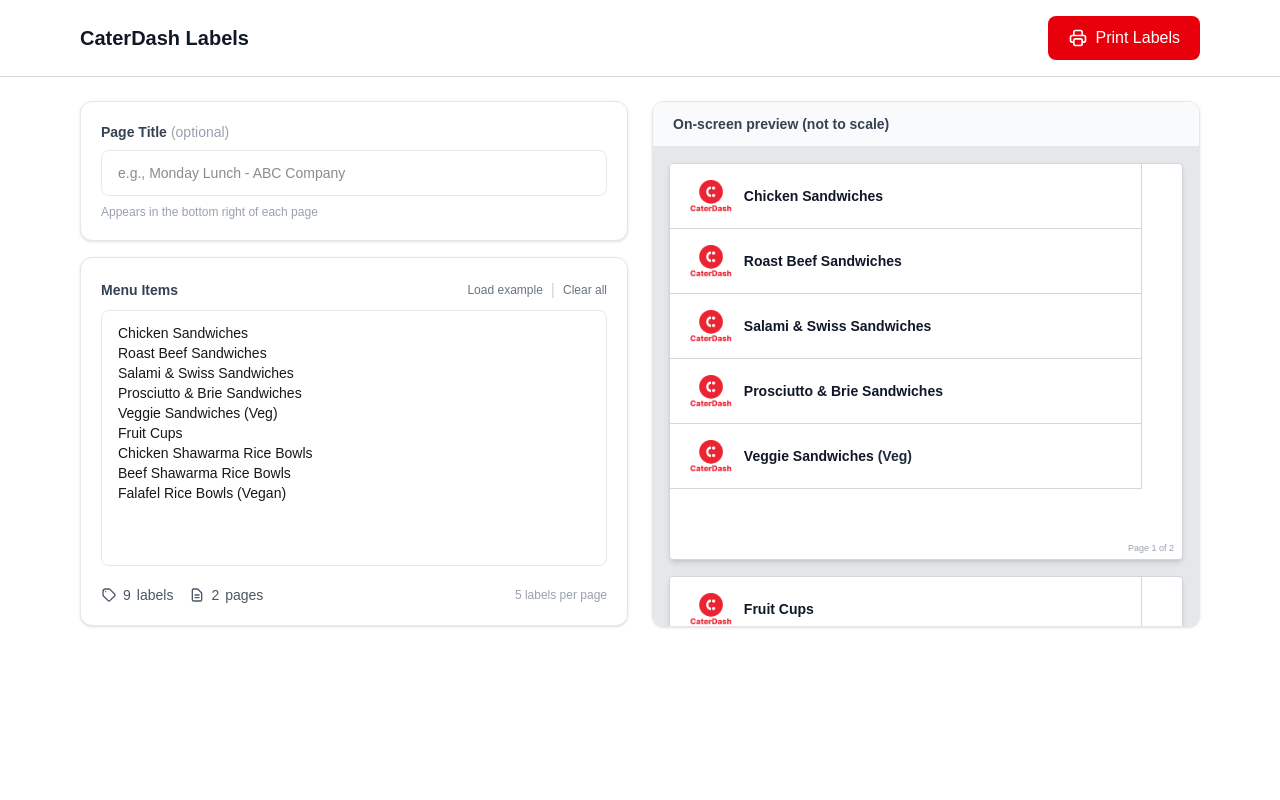
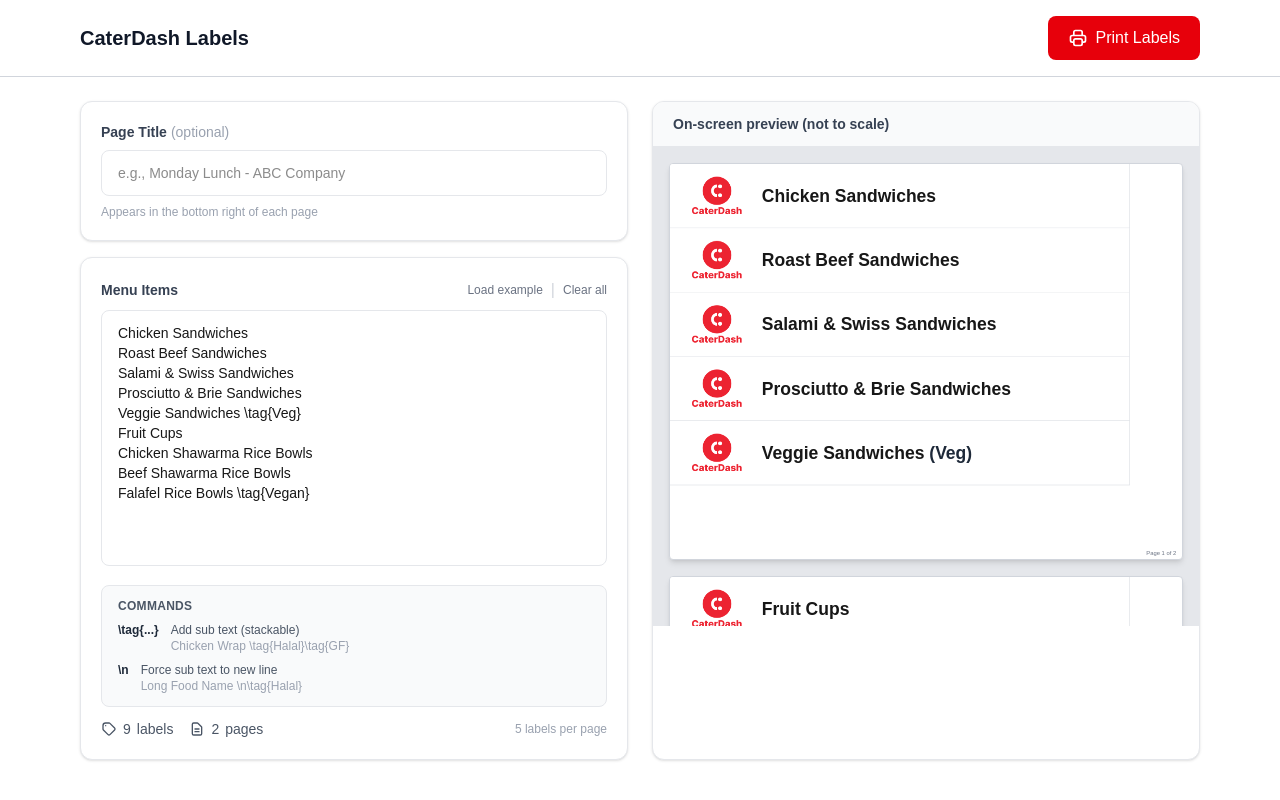
Before and after one commit to CaterDashAdmin/CaterDash-Trial, a Next.js app: page / in a window 1280 px wide. Both pictures are taken after a click on the button "Load example". Built offline with nearby package versions, Linux system fonts and the light colour scheme.

Commit message:
made label tool better

```diff
--- a/app/page.tsx
+++ b/app/page.tsx
@@ -1,6 +1,6 @@
 "use client";
 
-import React, { useState, useEffect, useMemo } from "react";
+import React, { useState, useEffect, useMemo, useRef } from "react";
 
 interface LabelItem {
   name: string;
@@ -13,11 +13,11 @@ const DEFAULT_MENU_ITEMS = `Chicken Sandwiches
 Roast Beef Sandwiches
 Salami & Swiss Sandwiches
 Prosciutto & Brie Sandwiches
-Veggie Sandwiches (Veg)
+Veggie Sandwiches \\tag{Veg}
 Fruit Cups
 Chicken Shawarma Rice Bowls
 Beef Shawarma Rice Bowls
-Falafel Rice Bowls (Vegan)`;
+Falafel Rice Bowls \\tag{Vegan}`;
 
 const MAX_TEXT_WIDTH = 680;
 const LABELS_PER_PAGE = 5;
@@ -54,10 +54,10 @@ export default function LabelMaker() {
     const lines = text.split("\n").filter(Boolean);
     const parsed = lines.map((line) => {
       const forceNewLine = line.includes("\\n");
-      const cleanedLine = line.replace("\\n", " ").trim();
-      const tagMatch = cleanedLine.match(/\(([^)]+)\)/);
-      const name = cleanedLine.replace(/\([^)]+\)/, "").trim();
-      const tag = tagMatch ? tagMatch[1] : undefined;
+      const cleanedLine = line.replace(/\\n/g, "\n").trim();
+      const tagMatches = [...cleanedLine.matchAll(/\\tag\{([^}]+)\}/g)];
+      const name = cleanedLine.replace(/\\tag\{[^}]+\}/g, "").trim();
+      const tag = tagMatches.length > 0 ? tagMatches.map((m) => m[1]).join(" · ") : undefined;
       return { name, tag, forceNewLine };
     });
     setLabels(parsed);
@@ -80,15 +80,23 @@ export default function LabelMaker() {
     setPageTitle("");
   };
 
+  const previewContainerRef = useRef<HTMLDivElement>(null);
+  const [previewScale, setPreviewScale] = useState(1);
+
+  useEffect(() => {
+    if (!isMounted) return;
+    const el = previewContainerRef.current;
+    if (!el) return;
+    const update = () => setPreviewScale((el.clientWidth - 32) / 1056);
+    update();
+    const ro = new ResizeObserver(update);
+    ro.observe(el);
+    return () => ro.disconnect();
+  }, [isMounted]);
+
   const computedLabels = useMemo(() => {
-    if (!isMounted) return labels;
-    return labels.map((item) => {
-      if (item.forceNewLine) return { ...item, inline: false };
-      if (!item.tag) return { ...item, inline: true };
-      const width = measureTextWidth(`${item.name} (${item.tag})`);
-      return { ...item, inline: width < MAX_TEXT_WIDTH };
-    });
-  }, [labels, isMounted]);
+    return labels.map((item) => ({ ...item, inline: !item.forceNewLine }));
+  }, [labels]);
 
   const pages = useMemo(() => {
     return chunkArray(computedLabels, LABELS_PER_PAGE);
@@ -209,8 +217,29 @@ export default function LabelMaker() {
                 className="w-full h-64 px-4 py-3 border border-gray-200 rounded-lg font-mono text-sm transition-shadow resize-none"
                 value={inputText}
                 onChange={handleInputChange}
-                placeholder="Enter items, one per line&#10;&#10;Add dietary tags in parentheses:&#10;Veggie Wrap (Vegan)&#10;Caesar Salad (GF)&#10;&#10;Use \n to force the tag to a new line:&#10;Chicken Shawarma Rice Bowls \n(Halal)"
+                placeholder="Enter items, one per line&#10;&#10;Add sub text:&#10;Veggie Wrap \tag{Vegan}&#10;&#10;Multiple tags:&#10;Chicken Wrap \tag{Halal}\tag{GF}&#10;&#10;Extra spacing before tag:&#10;Long Food Name \n\tag{Halal}"
               />
+
+              {/* Instruction Panel */}
+              <div className="mt-3 rounded-lg border border-gray-200 bg-gray-50 px-4 py-3 text-xs text-gray-500 font-mono">
+                <div className="font-sans font-semibold text-gray-600 mb-2 text-xs uppercase tracking-wide">Commands</div>
+                <div className="space-y-2">
+                  <div className="flex gap-3">
+                    <span className="text-gray-800 font-semibold whitespace-nowrap">\tag{"{...}"}</span>
+                    <div>
+                      <div className="text-gray-600">Add sub text (stackable)</div>
+                      <div className="text-gray-400">Chicken Wrap \tag{"{Halal}"}\tag{"{GF}"}</div>
+                    </div>
+                  </div>
+                  <div className="flex gap-3">
+                    <span className="text-gray-800 font-semibold whitespace-nowrap">\n</span>
+                    <div>
+                      <div className="text-gray-600">Force sub text to new line</div>
+                      <div className="text-gray-400">Long Food Name \n\tag{"{Halal}"}</div>
+                    </div>
+                  </div>
+                </div>
+              </div>
 
               {/* Stats Bar */}
               <div className="mt-3 flex items-center justify-between text-sm">
@@ -267,7 +296,7 @@ export default function LabelMaker() {
             </div>
 
             {/* Preview Content */}
-            <div className="p-4 bg-gray-200 h-[479px] overflow-y-auto">
+            <div ref={previewContainerRef} className="p-4 bg-gray-200 h-[479px] overflow-y-auto">
               {computedLabels.length === 0 ? (
                 <div className="flex flex-col items-center justify-center py-16 text-gray-400">
                   <svg
@@ -293,41 +322,44 @@ export default function LabelMaker() {
                   {pages.filter(Boolean).map((pageLabels, pageIndex) => (
                     <div
                       key={pageIndex}
-                      className="bg-white rounded shadow-md overflow-hidden border border-gray-300 relative"
+                      className="bg-white rounded shadow-md border border-gray-300 relative overflow-hidden"
                       style={{ aspectRatio: "11 / 8.5" }}
                     >
-                      {/* Labels - matches print layout */}
-                      <div className="flex flex-col h-full">
+                      <div
+                        style={{
+                          width: 1056,
+                          height: 816,
+                          transformOrigin: "top left",
+                          transform: `scale(${previewScale})`,
+                          position: "absolute",
+                          top: 0,
+                          left: 0,
+                        }}
+                      >
                         {pageLabels.map((item, index) => (
                           <div
                             key={index}
-                            className="flex py-4 mr-10 border-b border-r border-gray-300 bg-white flex items-center px-3 gap-3 overflow-hidden"
+                            style={{ width: 944, height: 132 }}
+                            className="border-b border-r border-gray-300 bg-white flex items-center px-6 gap-6 overflow-hidden"
                           >
-                            {/* Logo - proportional to print */}
                             <img
                               src="/label.png"
                               alt="CaterDash Logo"
-                              className="h-8 w-auto object-contain ml-2 flex-shrink-0"
+                              className="h-20 w-auto object-contain ml-5 flex-shrink-0"
                             />
-
-                            {/* Label Text - matches print styling */}
-                            <div className="flex-grow min-w-0 flex flex-col justify-center">
+                            <div className="flex-grow min-w-0 flex flex-col justify-center mx-4">
                               {item.inline ? (
-                                <p className="text-sm font-bold text-gray-900 truncate">
+                                <h2 className="text-4xl font-bold" style={{ whiteSpace: "pre-line" }}>
                                   {item.name}{" "}
                                   {item.tag && (
-                                    <span className="text-gray-800">
-                                      ({item.tag})
-                                    </span>
+                                    <span className="text-gray-800">({item.tag})</span>
                                   )}
-                                </p>
+                                </h2>
                               ) : (
                                 <>
-                                  <p className="text-sm font-bold text-gray-900 truncate">
-                                    {item.name}
-                                  </p>
+                                  <h2 className="text-4xl font-bold" style={{ whiteSpace: "pre-line" }}>{item.name}</h2>
                                   {item.tag && (
-                                    <p className="text-xs italic text-gray-600 truncate">
+                                    <p className="text-xl italic text-gray-600 mt-1">
                                       ({item.tag})
                                     </p>
                                   )}
@@ -336,30 +368,26 @@ export default function LabelMaker() {
                             </div>
                           </div>
                         ))}
-                        {/* Empty space for remaining labels if less than 5 */}
                         {Array.from({
                           length: LABELS_PER_PAGE - pageLabels.length,
                         }).map((_, i) => (
                           <div
                             key={`empty-${i}`}
-                            className="flex-1 border-b border-r border-gray-300 bg-white"
+                            style={{ width: 944, height: 132 }}
+                            className="border-b border-r border-gray-300 bg-white"
                           />
                         ))}
-                      </div>
-
-                      {/* Bottom right: title and page number */}
                         {(pageTitle || pages.length > 1) && (
-                        <div className="absolute bottom-1 right-2 text-right">
+                          <div className="absolute bottom-2 right-4 text-right text-gray-500">
                             {pageTitle && (
-                            <p className="text-[10px] font-medium text-gray-500 truncate max-w-28">
-                              {pageTitle}
-                            </p>
+                              <p className="text-sm font-medium">{pageTitle}</p>
                             )}
-                          <p className="text-[9px] text-gray-400">
+                            <p className="text-xs">
                               Page {pageIndex + 1} of {pages.length}
                             </p>
                           </div>
                         )}
+                      </div>
                     </div>
                   ))}
                 </div>
@@ -393,7 +421,7 @@ export default function LabelMaker() {
 
                 <div className="flex-grow min-w-0 flex flex-col justify-center mx-4">
                   {item.inline ? (
-                    <h2 className="text-4xl font-bold">
+                    <h2 className="text-4xl font-bold" style={{ whiteSpace: "pre-line" }}>
                       {item.name}{" "}
                       {item.tag && (
                         <span className="text-gray-800">({item.tag})</span>
@@ -401,7 +429,7 @@ export default function LabelMaker() {
                     </h2>
                   ) : (
                     <>
-                      <h2 className="text-4xl font-bold">{item.name}</h2>
+                      <h2 className="text-4xl font-bold" style={{ whiteSpace: "pre-line" }}>{item.name}</h2>
                       {item.tag && (
                         <p className="text-xl italic text-gray-600 mt-1">
                           ({item.tag})
--- a/package.json
+++ b/package.json
@@ -21,6 +21,6 @@
     "eslint": "^9",
     "eslint-config-next": "16.1.4",
     "tailwindcss": "^4",
-    "typescript": "^5"
+    "typescript": "5.9.3"
   }
 }
```
Also changed, not shown: 1 other file (tests, documents, lock files or other folders). Lines whose indentation alone changed are shown as unchanged.
